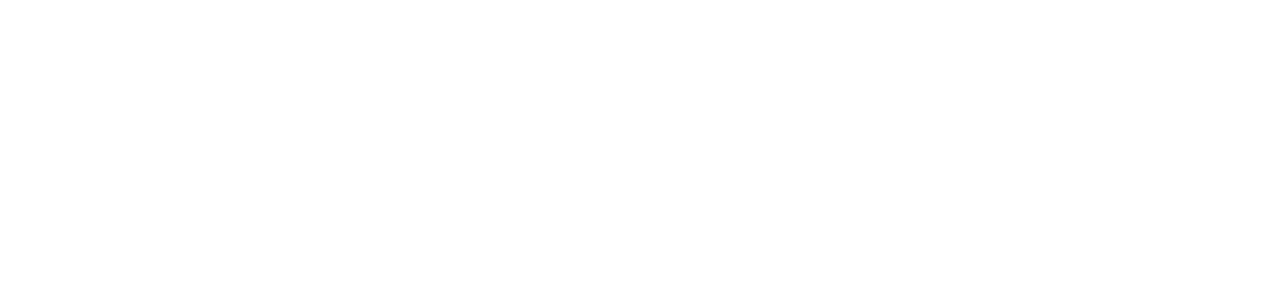
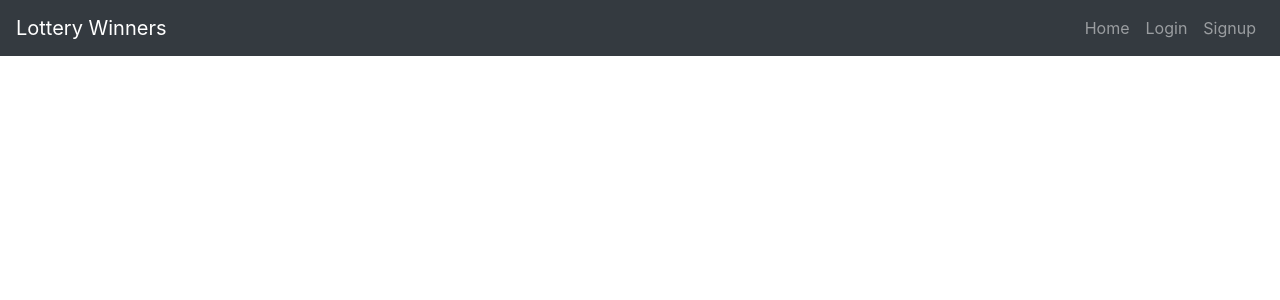
Before and after one commit to tradecoder/lottery-winners, a React (Create React App) app: page / in a window 1280 px wide. Shown: the top 300 px of the page. Built offline with nearby package versions, Linux system fonts and the light colour scheme.

Commit message:
added navbartop with signup and login links

```diff
--- a/src/App.js
+++ b/src/App.js
@@ -1,5 +1,6 @@
 import React from 'react';
 import {BrowserRouter as Router, Route} from 'react-router-dom';
+import NavbarTop from './components/navbartop.component';
 import Signup from './components/signup.component';
 import Login from './components/login.component';
 import Logout from './components/logout.component';
@@ -7,6 +8,7 @@
 function App() {
   return (
     <Router>
+      <NavbarTop />
       <Route path="/login" component={Login} />
       <Route path="/signup" component={Signup} />
       <Route path="/logout" component={Logout}/>
--- /dev/null
+++ b/src/components/navbartop.component.js
@@ -0,0 +1,17 @@
+import React from 'react';
+import {Navbar, Nav} from 'react-bootstrap';
+
+
+export default function NavbarTop(){
+
+    return (
+        <Navbar bg="dark" variant="dark">
+            <Navbar.Brand href="/">Lottery Winners</Navbar.Brand>
+            <Nav className="ml-auto">
+                <Nav.Link href="/">Home</Nav.Link>
+                <Nav.Link href="/Login">Login</Nav.Link>
+                <Nav.Link href="/signup">Signup</Nav.Link>
+            </Nav>
+      </Navbar>
+    )
+}
```
Also changed, not shown: src/index.js (line endings or trailing spaces).
